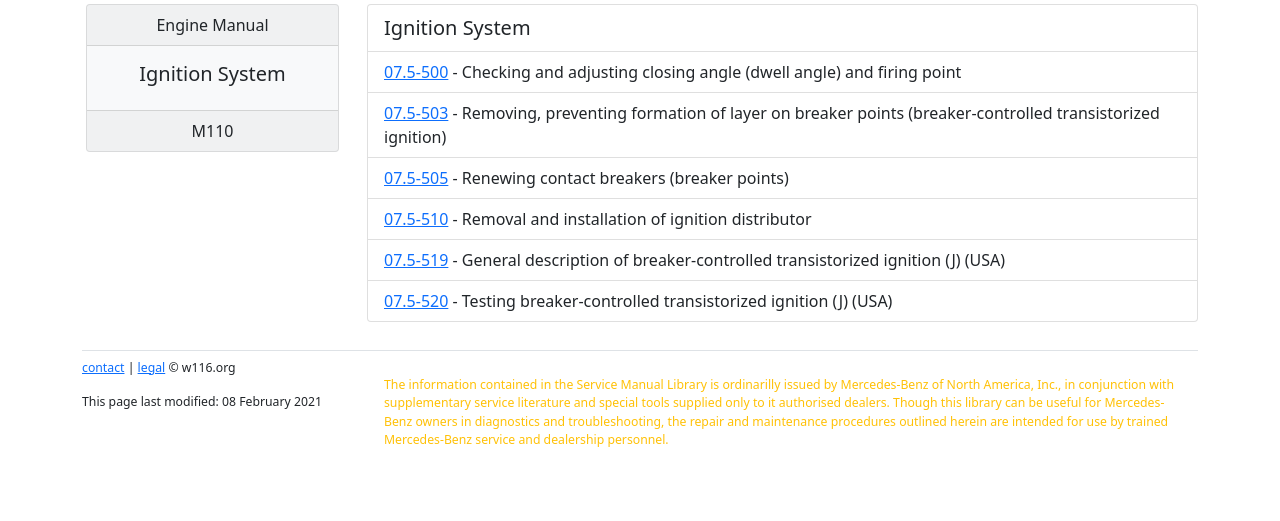
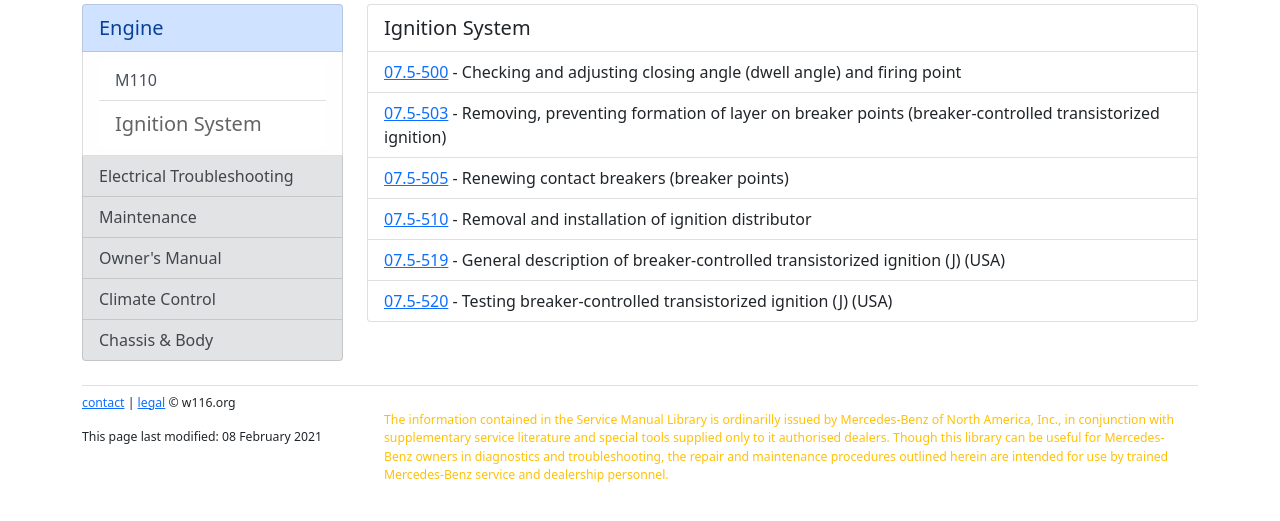
Before and after one commit to W116org/handbook, a Jekyll site: the page built from Engine/110/07_5-MechElec.html, in a window 1280 px wide, cut to the strip 220-741 px from the top of the page. Built offline with Jekyll 4.4.1, drawn with Linux system fonts in a browser that asks for light colours; comment, search, counter and statistics services are not loaded.

Commit message:
Update 07_5-MechElec.html

```diff
--- a/Engine/110/07_5-MechElec.html
+++ b/Engine/110/07_5-MechElec.html
@@ -8,12 +8,17 @@
 
 <div class="row">
   <div class="col-xs-12 col-md-3">
-    <div class="card text-center text-dark bg-light mb-3 mx-1">
-      <div class="card-header">Engine Manual</div>
-      <div class="card-body">
-          <h5 class="card-title">Ignition System</h5>
+    <div class="list-group">
+      <a href="/Engine/" class="list-group-item list-group-item-primary lead list-group-item-action">Engine</a>
+      <div class="list-group-item list-group-item-light list-group list-group-flush">
+        <a href="/Engine/110/" class="list-group-item list-group-item-action">M110</a>
+        <div class="list-group-item lead">Ignition System</div>
       </div>
-      <div class="card-footer">M110</div>
+      <a href="/ETM/" class="list-group-item list-group-item-secondary list-group-item-action">Electrical Troubleshooting</a>
+      <a href="/Maintenance/" class="list-group-item list-group-item-secondary list-group-item-action">Maintenance</a>
+      <a href="/OM/" class="list-group-item list-group-item-secondary list-group-item-action">Owner's Manual</a>
+      <a href="/Climate/" class="list-group-item list-group-item-secondary list-group-item-action">Climate Control</a>
+      <a href="/Chassis/" class="list-group-item list-group-item-secondary list-group-item-action">Chassis &amp; Body</a>
     </div>
   </div>
   <div class="col-xs-12 col-md-9">
```
